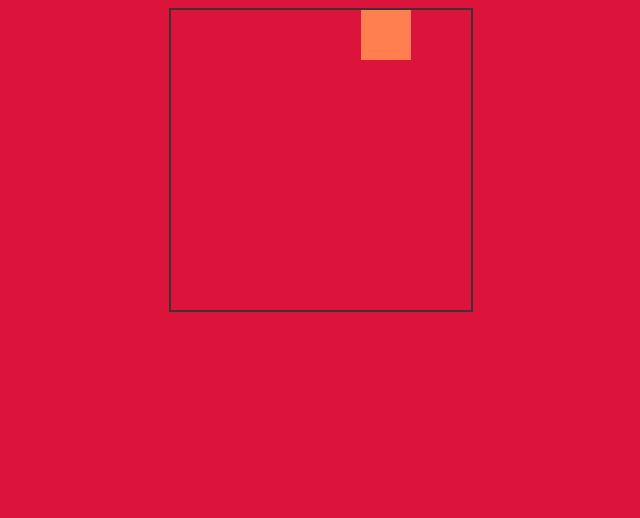
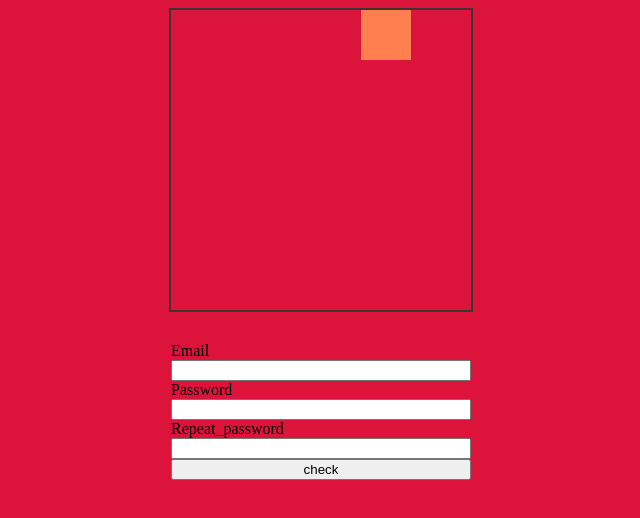
Before and after one commit to JackArt237483/DZ-ONE-REPEAT-TWO, a plain HTML site: page index.html in a window 1280 px wide. Shown: the whole page, without its empty margins (319-959 px from the left). Drawn offline with Linux system fonts and the light colour scheme.

Commit message:
second commit

```diff
--- a/app.js
+++ b/app.js
@@ -17,3 +17,33 @@ function moveChildBlock(distance, duraction) {
 }
 
 moveChildBlock(10,1000) // здесь настройки для дочернего блока
+
+
+// 2) task
+
+
+function validateForm() {
+
+
+  var email = document.getElementById("email").value;
+  var password = document.getElementById("password").value;
+  var repeatPassword = document.getElementById("repeat_password").value;
+
+  var emailRegex = /^[\w.-]{4,16}@gmail\.com$/;
+  var passwordRegex = /^[A-Z][a-zA-Z0-9]{4,16}$/;
+
+  if (!emailRegex.test(email)) {
+    alert("Введите действительный адрес электронной почты Gmail");
+    return false;
+  }
+
+  if (!passwordRegex.test(password)) {
+    alert("Пароль должен начинаться с большой буквы, содержать только буквы и цифры, и иметь длину от 4 до 16 символов");
+    return false;
+  }
+
+  if (password !== repeatPassword) {
+    alert("Пароли не совпадают");
+    return false;
+  }
+}
--- a/index.html
+++ b/index.html
@@ -12,6 +12,19 @@
       <div id="child_block"></div>
     </div>
 
+   <form onsubmit="validateForm()">
+    <label for="email">Email</label>
+    <input id="email" type="text" name="email">
+
+    <label for="Password">Password</label>
+    <input id="password" type="password" name="Password">
+
+    <label for="Repeat_password">Repeat_password</label>
+    <input id="repeat_password" type="password" name="Repeat_password" required>
+
+    <input type="submit" value="check">
+   </form>
+
   <script src="app.js"></script>
 </body>
 </html>
--- a/style.css
+++ b/style.css
@@ -12,6 +12,7 @@
   background-color: coral;
 }
 form {
+  padding-top: 30px;
   display: flex;
   flex-direction: column;
   width: 300px;
```
